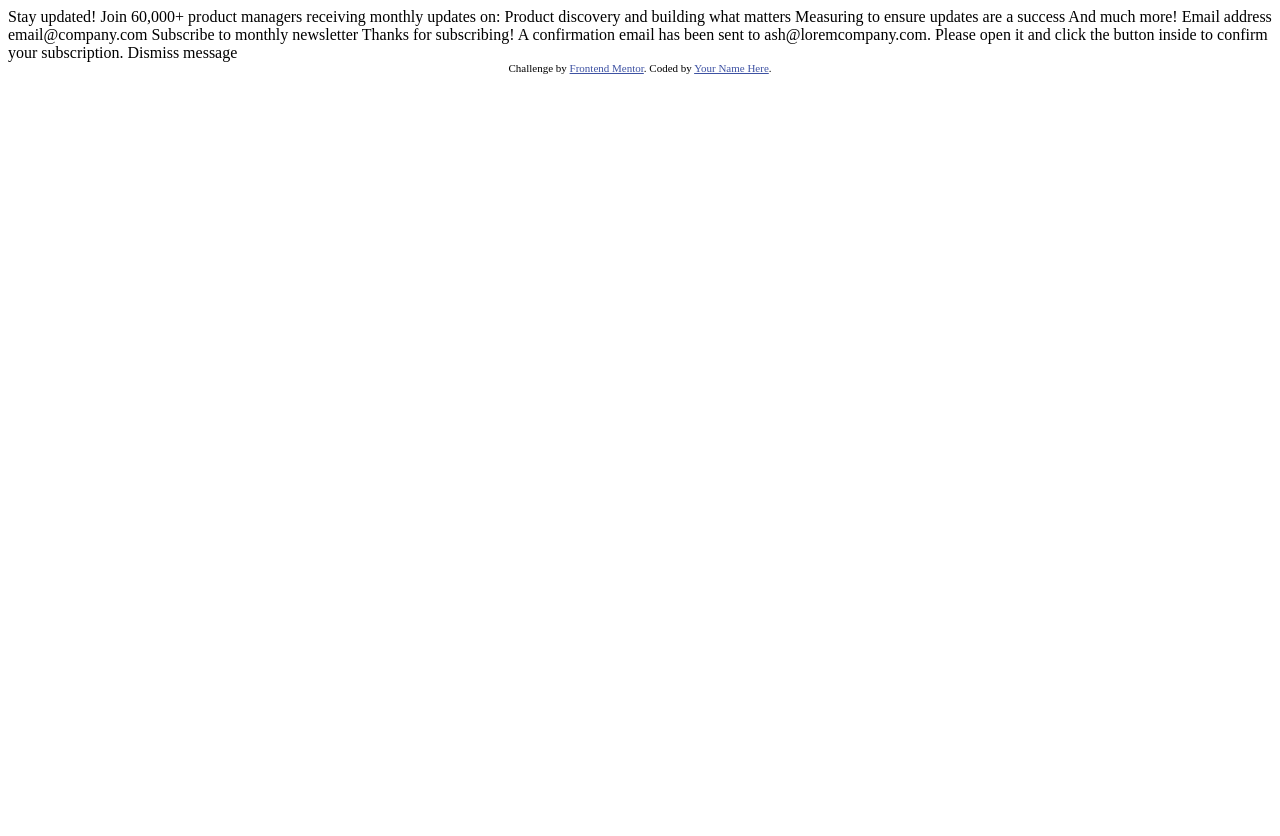
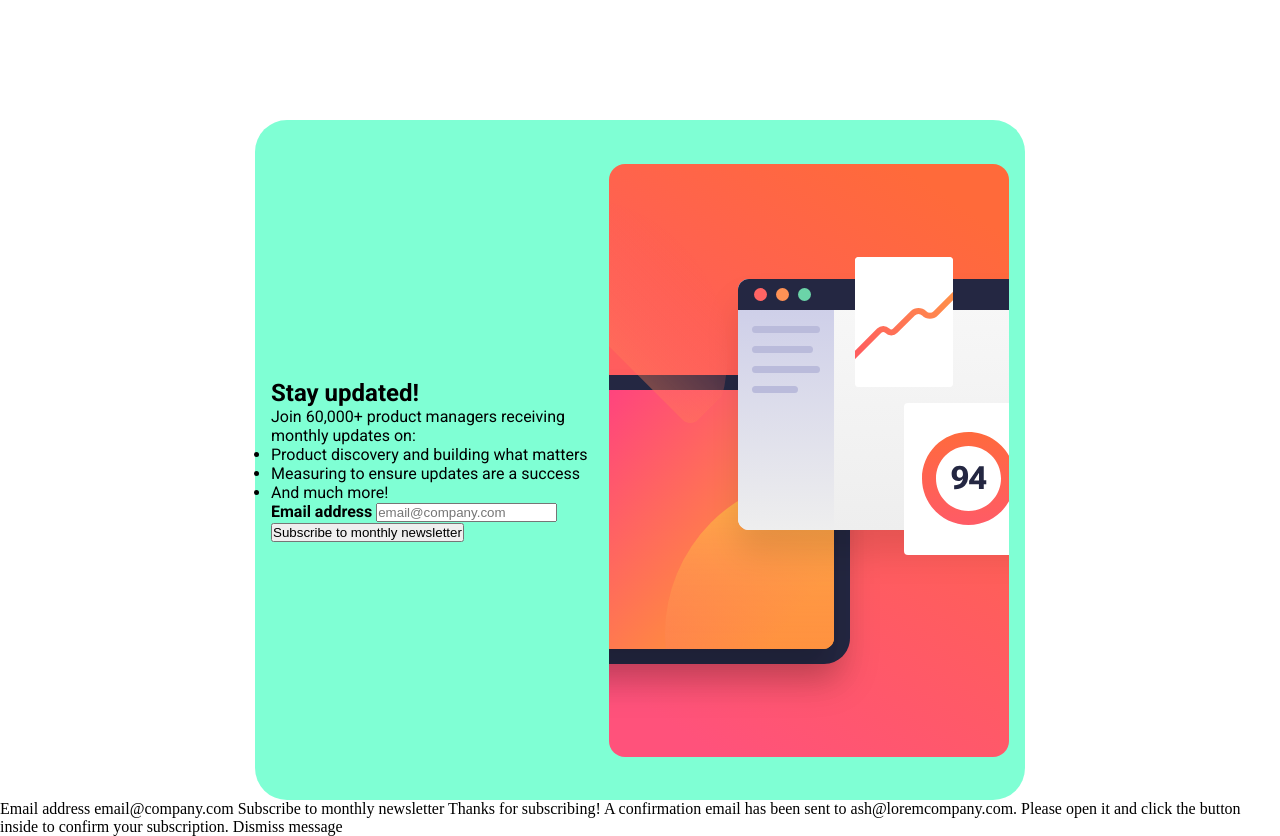
Before and after one commit to felipetshop/Front-end-Challenge, a plain HTML site: page index.html in a window 1280 px wide. Before the commit the page ends 800 px from the top, so only its background shows below. Drawn offline with Linux system fonts and the light colour scheme.

Commit message:
edições
fase de html terminada

```diff
--- a/index.html
+++ b/index.html
@@ -1,30 +1,44 @@
 <!DOCTYPE html>
-<html lang="en">
+<html lang="pt-BR">
 <head>
   <meta charset="UTF-8">
   <meta name="viewport" content="width=device-width, initial-scale=1.0"> <!-- displays site properly based on user's device -->
 
   <link rel="icon" type="image/png" sizes="32x32" href="./assets/images/favicon-32x32.png">
+  <link rel="stylesheet" href="style.css">
+  <link rel="preconnect" href="https://fonts.googleapis.com">
+<link rel="preconnect" href="https://fonts.gstatic.com" crossorigin>
+<link href="https://fonts.googleapis.com/css2?family=Roboto:wght@400;700&display=swap" rel="stylesheet">
 
   <title>Frontend Mentor | Newsletter sign-up form with success message</title>
 
-  <!-- Feel free to remove these styles or customise in your own stylesheet 👍 -->
-  <style>
-    .attribution { font-size: 11px; text-align: center; }
-    .attribution a { color: hsl(228, 45%, 44%); }
-  </style>
 </head>
 <body>
-
-  <!-- Sign-up form start -->
-
-  Stay updated!
-
-  Join 60,000+ product managers receiving monthly updates on:
-
-  Product discovery and building what matters
-  Measuring to ensure updates are a success
-  And much more!
+   <main>
+    <div class="corpo">
+      <div class="img"><img src="/assets/images/illustration-sign-up-desktop.svg" alt="IMG"></div>
+      <section>
+      <h1>Stay updated!</h1>
+      <p> Join 60,000+ product managers receiving monthly updates on:</p>
+       <div class="updates">
+        <ul>
+          <li>Product discovery and building what matters</li>
+          <li>Measuring to ensure updates are a success</li>
+          <li>And much more!</li>
+        </ul>
+       </div>
+       <div class="email">
+        <form action="" method="post">
+          <label for="email"><b>Email address</b></label>
+          <input type="email" id="" name="" placeholder="email@company.com">
+          <div class="botao">
+          <Button type="submit">Subscribe to monthly newsletter</Button>
+          </div>
+        </form>
+       </div>
+     </section>
+    </div>
+   </main>
 
   Email address
   email@company.com
@@ -42,11 +56,6 @@
 
   Dismiss message
 
-  <!-- Success message end -->
 
-  <div class="attribution">
-    Challenge by <a href="https://www.frontendmentor.io?ref=challenge" target="_blank">Frontend Mentor</a>.
-    Coded by <a href="#">Your Name Here</a>.
-  </div>
 </body>
 </html>
--- /dev/null
+++ b/style.css
@@ -0,0 +1,37 @@
+*{
+    margin: 0;
+    padding: 0;
+    box-sizing: border-box;
+}
+
+main{
+    width: 100vw;
+    height: 100vh;
+    align-content: center;
+    flex-direction: row;
+    display: flex;
+    justify-content: center;
+    font-family: "Roboto", sans-serif;
+
+}
+
+
+.corpo{
+    background-color: aquamarine;
+    justify-content: center;
+    align-items: center;
+    display: flex;
+    flex-direction: row-reverse;
+    padding: 1rem;
+    border-radius: 2rem;
+    width: 770px;
+    margin-top: 120px;
+
+}
+
+.img{
+    display: flex;
+
+
+
+}
```
